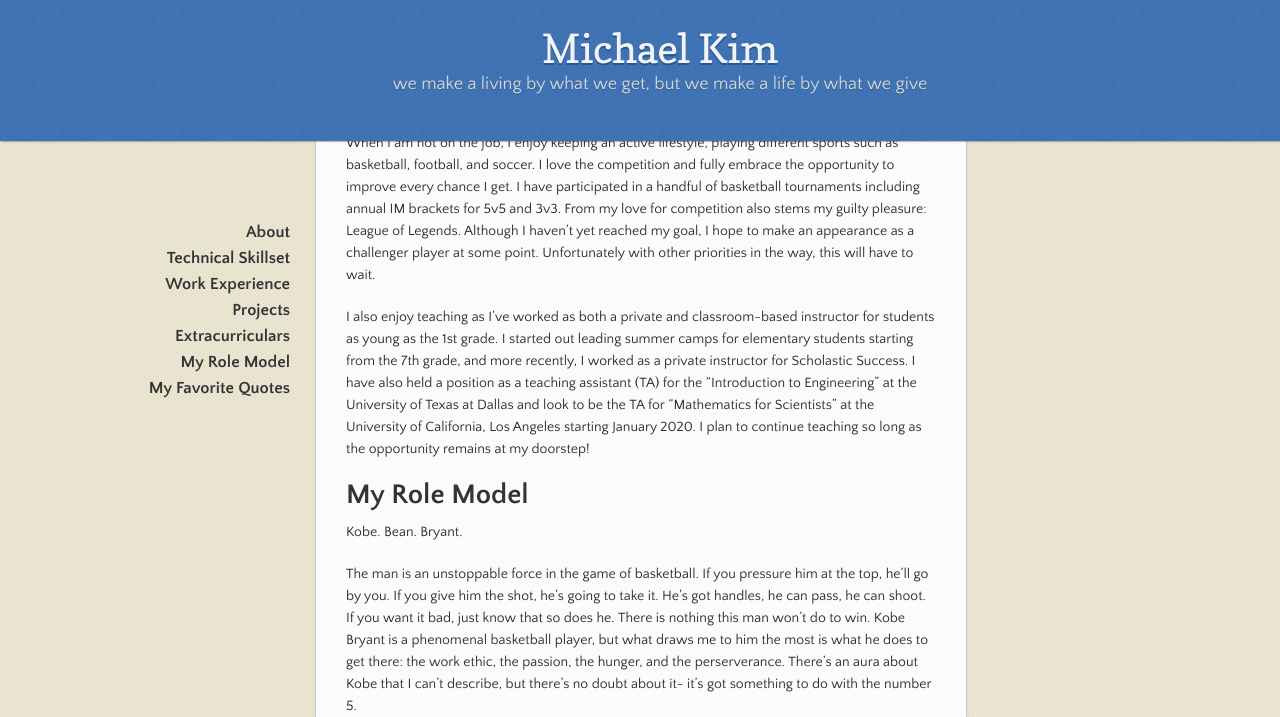
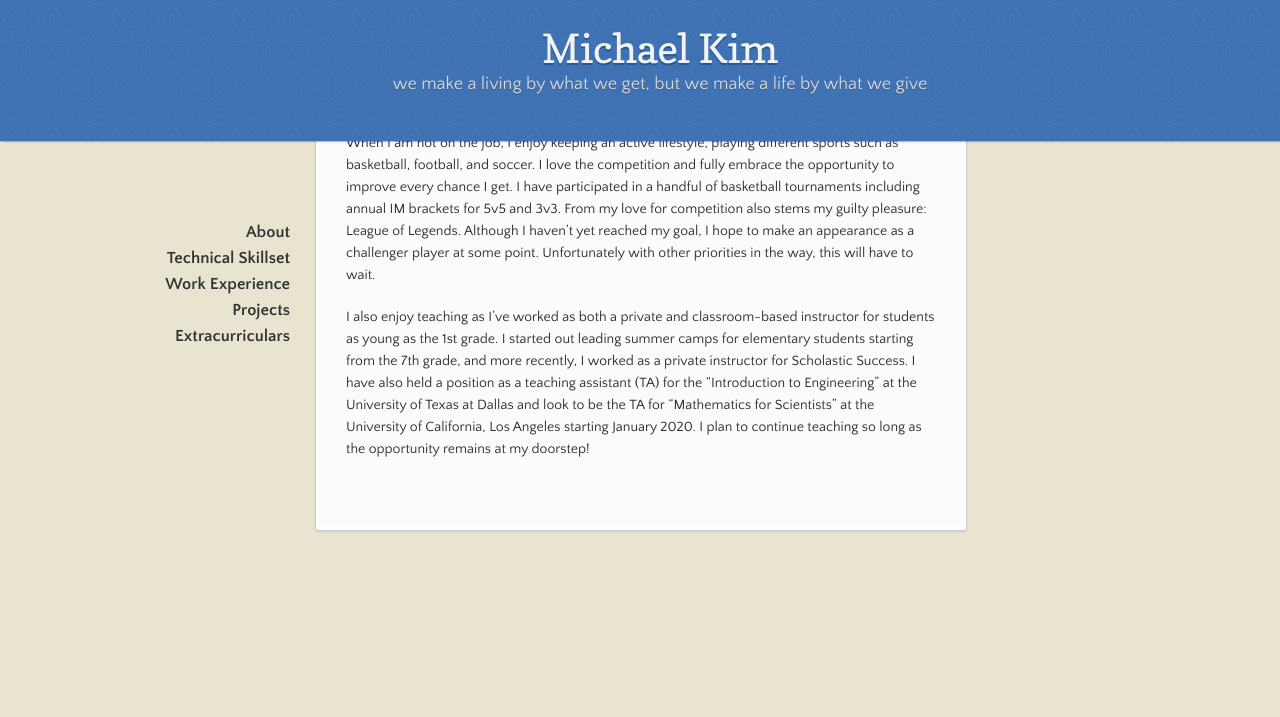
Before and after one commit to mhk150230/Michael-Kim-Bio, a Jekyll site: the page built from index.md, in a window 1280 px wide and 1400 px high, scrolled down 4250 px. Shown: the top 717 px of the window. Built offline with Jekyll 4.4.1, drawn with Linux system fonts in a browser that asks for light colours; after the commit the page ends 4821 px from its top, so only the background shows below that; some of the changed text lies outside the part shown; grey boxes are pictures that could not be loaded.

Commit message:
Update index.md

```diff
--- a/index.md
+++ b/index.md
@@ -143,26 +143,3 @@ Features:
 When I am not on the job, I enjoy keeping an active lifestyle, playing different sports such as basketball, football, and soccer. I love the competition and fully embrace the opportunity to improve every chance I get. I have participated in a handful of basketball tournaments including annual IM brackets for 5v5 and 3v3. From my love for competition also stems my guilty pleasure: League of Legends. Although I haven't yet reached my goal, I hope to make an appearance as a challenger player at some point. Unfortunately with other priorities in the way, this will have to wait.
 
 I also enjoy teaching as I’ve worked as both a private and classroom-based instructor for students as young as the 1st grade. I started out leading summer camps for elementary students starting from the 7th grade, and more recently, I worked as a private instructor for Scholastic Success. I have also held a position as a teaching assistant (TA) for the "Introduction to Engineering" at the University of Texas at Dallas and look to be the TA for "Mathematics for Scientists" at the University of California, Los Angeles starting January 2020. I plan to continue teaching so long as the opportunity remains at my doorstep!
-
-# My Role Model
-Kobe. Bean. Bryant.
-
-The man is an unstoppable force in the game of basketball. If you pressure him at the top, he'll go by you. If you give him the shot, he's going to take it. He's got handles, he can pass, he can shoot. If you want it bad, just know that so does he. There is nothing this man won't do to win. Kobe Bryant is a phenomenal basketball player, but what draws me to him the most is what he does to get there: the work ethic, the passion, the hunger, and the perserverance. There's an aura about Kobe that I can't describe, but there's no doubt about it- it's got something to do with the number 5.
-
-<html>
-<center><img style="-webkit-user-select: none;margin: auto;" src="https://thumbs.gfycat.com/EnchantingFickleAphid-size_restricted.gif" style="max-width:80%"></center><br></html>
-
-
-
-# My Favorite Quotes
-> "I truly believe experience is necessary for those who are unqualified.
-> So in other words, if you’re not qualified to do it, you need that experience."
-> - Russell Wilson
-
-Don't get me wrong, I still value experience! However, there's much more new experiences to come; this quote will continue to push me as I encounter new situations and grow as an individual!
-
-> "Everything negative - pressures, challenges - is all an opportunity for me to rise"
-> - Kobe Bryant
-
-<html><center><img src="
-https://cdn-s3.si.com/s3fs-public/kobe-bryant-killer-instinct-vault-lakers-lead_0.jpg" style="max-width:80%"></center></html>
```
